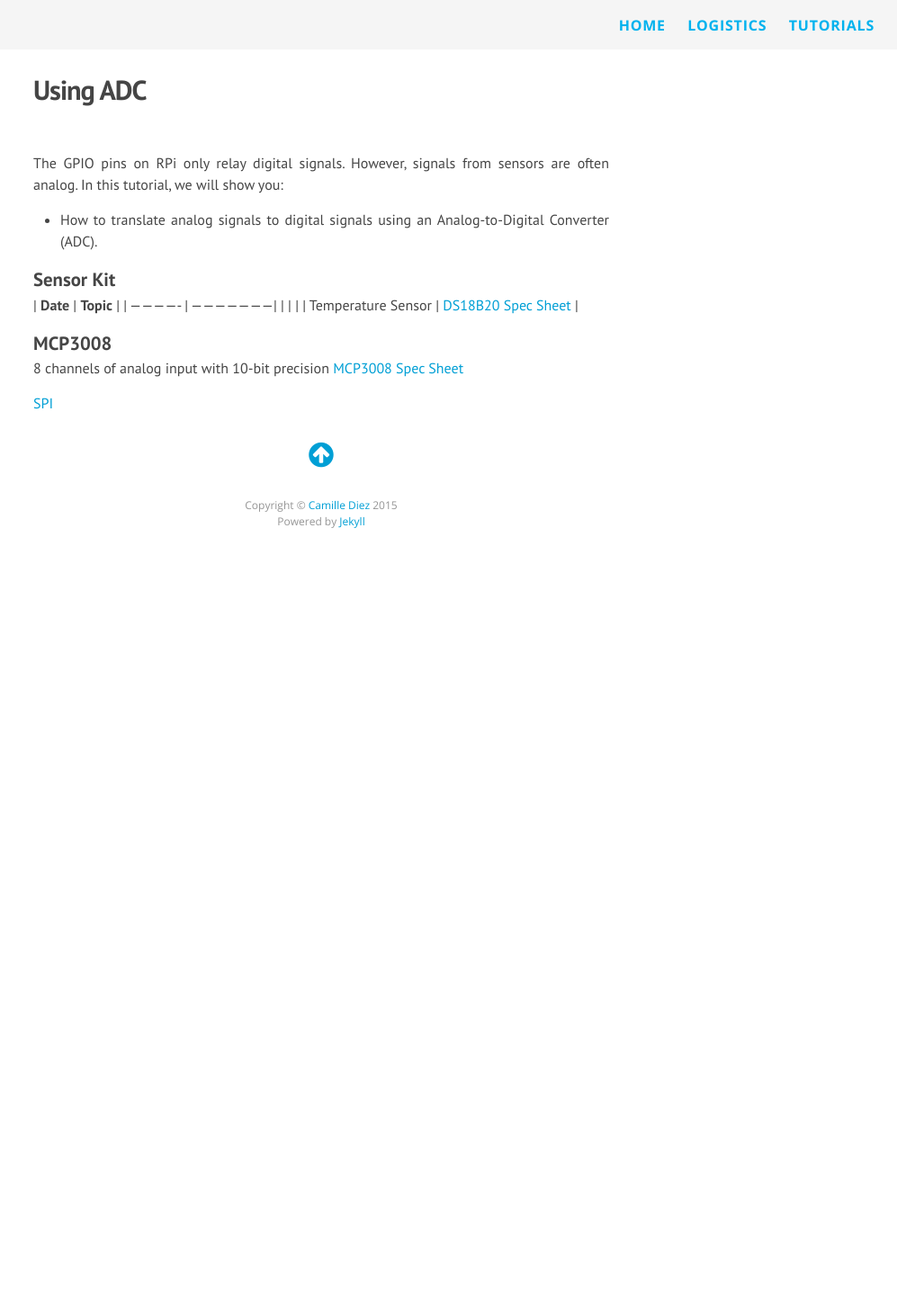
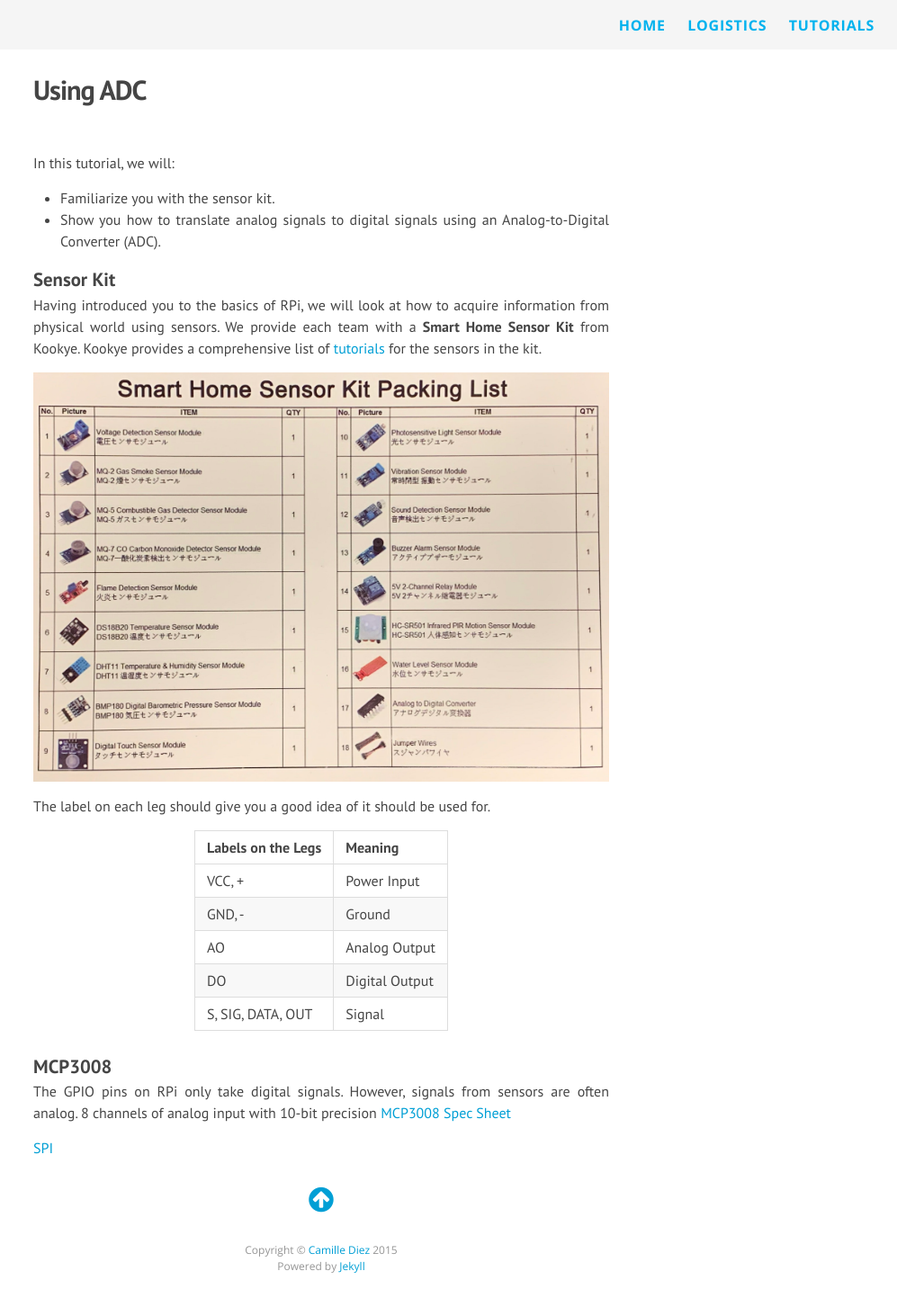
Before and after one commit to INFERLab/12740, a Jekyll site: the page built from _posts/2019-07-05-adc.md, in a window 1280 px wide. Shown: the whole page at 90% size, without its empty margins (283-1280 px from the left). Built offline with Jekyll 4.4.1, drawn with Linux system fonts in a browser that asks for light colours; nearby versions of some CDN libraries; before the commit the page ends 900 px from its top, so only the background shows below that.

Commit message:
Edits to Tutorial 3

```diff
--- a/_posts/2019-07-05-adc.md
+++ b/_posts/2019-07-05-adc.md
@@ -3,17 +3,27 @@ layout: post
 title: Using ADC
 permalink: /tutorials/adc.html
 ---
-The GPIO pins on RPi only relay digital signals. However, signals from sensors are often analog. In this tutorial, we will show you:
-- How to translate analog signals to digital signals using an Analog-to-Digital Converter (ADC).
+In this tutorial, we will:
+- Familiarize you with the sensor kit.
+- Show you how to translate analog signals to digital signals using an Analog-to-Digital Converter (ADC).
 
 ### Sensor Kit
-| **Date**      | **Topic**     |
+Having introduced you to the basics of RPi, we will look at how to acquire information from physical world using sensors. We provide each team with a **Smart Home Sensor Kit** from Kookye. Kookye provides a comprehensive list of [tutorials](http://kookye.com/2016/08/01/smart-home-sensor-kit-for-arduinoraspberry-pi/) for the sensors in the kit.
+
+![sensors](/12740/assets/sensors.jpg)
+
+The label on each leg should give you a good idea of it should be used for.
+
+| **Labels on the Legs**      | **Meaning**     |
 | ------------- | ---------------------|
-|              |        |
-|      Temperature Sensor        |  [DS18B20 Spec Sheet](https://datasheets.maximintegrated.com/en/ds/DS18B20.pdf)   |
-
+| VCC, +    | Power Input |
+| GND, -    | Ground      |
+|AO         |Analog Output|
+|DO         |Digital Output|
+|S, SIG, DATA, OUT |Signal|
 
 ### MCP3008
+The GPIO pins on RPi only take digital signals. However, signals from sensors are often analog.
 8 channels of analog input with 10-bit precision
 [MCP3008 Spec Sheet](https://cdn-shop.adafruit.com/datasheets/MCP3008.pdf)
 
```
Also changed, not shown: assets/sensors.jpg (added), 1 other file.
